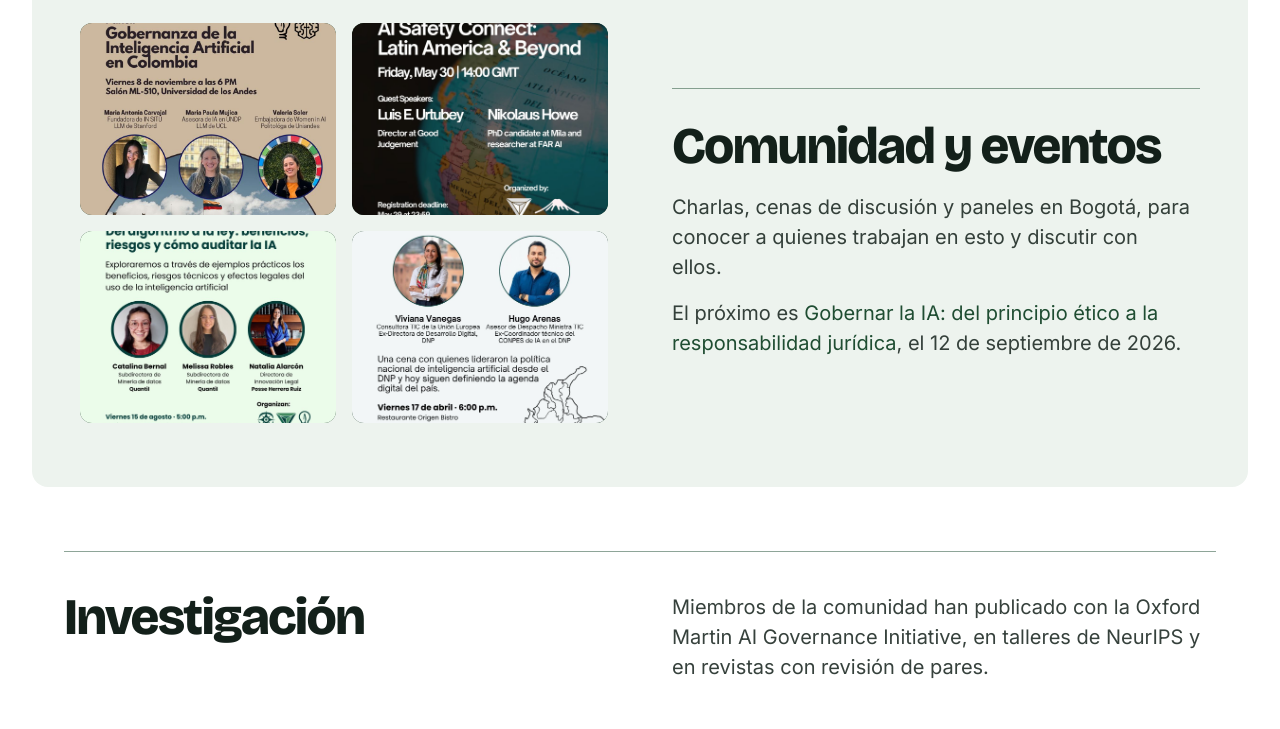
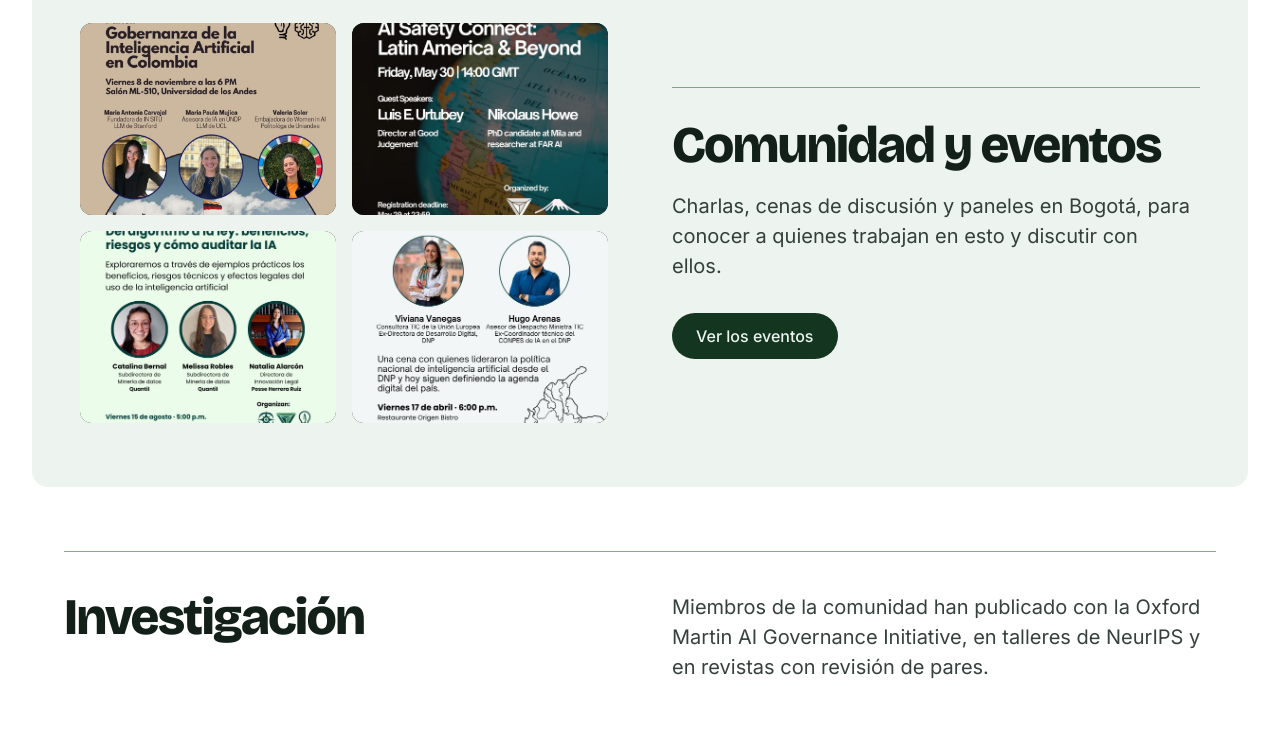
Before and after one commit to jgelves13/ai-safety-colombia-website, a Next.js app: page / in a window 1280 px wide. Shown: the part 1501-2230 px from the top of the page. Built offline with nearby package versions, Linux system fonts and the light colour scheme; no server answers.

Commit message:
portada: comunidad sin el próximo evento, con botón a eventos
Co-Authored-By: Claude Opus 5.5 <noreply@anthropic.com>
Claude-Session: https://claude.ai/code/session_01TFXdtWaRVdP3bB7DzXaGVk

```diff
--- a/components/portada.tsx
+++ b/components/portada.tsx
@@ -3,8 +3,7 @@ import CtaPanel from "./cta-panel";
 import Puntos, { type Patron } from "./puntos";
 import SiteFooter from "./site-footer";
 import SiteHeader from "./site-header";
-import { CTA_LINK, CTA_LINK_PRIMARY } from "./ui";
-import { cargarEventos, fechaLarga, partirEventos } from "@/lib/eventos";
+import { CTA_LINK, CTA_LINK_PRIMARY, CTA_LINK_VERDE } from "./ui";
 import { type Idioma, rutaEn } from "@/lib/idiomas";
 
 /* La portada, en los tres idiomas. La estructura es la de apartresearch.com
@@ -18,9 +17,6 @@ import { type Idioma, rutaEn } from "@/lib/idiomas";
 const WHATSAPP = "https://chat.whatsapp.com/KhjJqDNVviK3aX5S4q79EF";
 const AGENDAR = "https://cal.com/josegelves/meeting";
 
-/** Una frase con un enlace colgado del sustantivo: [antes, enlace, después]. */
-type ConEnlace = readonly [string, string, string];
-
 type Textos = {
   hero: { titulo: string; texto: string; programas: string; unete: string };
   aliados: string;
@@ -30,7 +26,7 @@ type Textos = {
     texto: string;
     tarjetas: { kicker: string; titulo: string; texto: string; enlaces: string[] }[];
   };
-  comunidad: { titulo: string; texto: string; proximo: (titulo: string, fecha: string) => ConEnlace; fotos: string[] };
+  comunidad: { titulo: string; texto: string; eventos: string; fotos: string[] };
   cierre: { titulo: string; texto: string; whatsapp: string; agendar: string; escribir: string };
 };
 
@@ -85,7 +81,7 @@ export const TEXTOS: Record<Idioma, Textos> = {
     comunidad: {
       titulo: "Comunidad y eventos",
       texto: "Charlas, cenas de discusión y paneles en Bogotá, para conocer a quienes trabajan en esto y discutir con ellos.",
-      proximo: (titulo, fecha) => ["El próximo es ", titulo, `, el ${fecha}.`],
+      eventos: "Ver los eventos",
       fotos: [
         "Panel sobre gobernanza de la IA en Colombia",
         "Encuentro AI Safety Connect LATAM",
@@ -151,7 +147,7 @@ export const TEXTOS: Record<Idioma, Textos> = {
     comunidad: {
       titulo: "Community and events",
       texto: "Talks, discussion dinners and panels in Bogotá, to meet the people working on this and argue with them.",
-      proximo: (titulo, fecha) => ["Next up is ", titulo, `, on ${fecha}.`],
+      eventos: "See the events",
       fotos: [
         "Panel on AI governance in Colombia",
         "AI Safety Connect LATAM gathering",
@@ -217,7 +213,7 @@ export const TEXTOS: Record<Idioma, Textos> = {
     comunidad: {
       titulo: "Comunidade e eventos",
       texto: "Palestras, jantares de discussão e painéis em Bogotá, para conhecer quem trabalha nisso e discutir com essas pessoas.",
-      proximo: (titulo, fecha) => ["O próximo é ", titulo, `, em ${fecha}.`],
+      eventos: "Ver os eventos",
       fotos: [
         "Painel sobre governança da IA na Colômbia",
         "Encontro AI Safety Connect LATAM",
@@ -279,27 +275,7 @@ const FOTOS = [
 ];
 
 const COLUMNA = "mx-auto w-full max-w-[1448px] px-8 md:px-16";
-const ENLACE = "text-aisc-forest transition-colors hover:text-aisc-coral";
 const ENLACE_SERIF = "text-display-4 md:text-display-4-lg transition-colors hover:text-aisc-coral";
-
-function Frase({ partes, href, externo = false }: { partes: ConEnlace; href: string; externo?: boolean }) {
-  const [antes, enlace, despues] = partes;
-  return (
-    <>
-      {antes}
-      {externo ? (
-        <a className={ENLACE} href={href} target="_blank" rel="noopener noreferrer">
-          {enlace}
-        </a>
-      ) : (
-        <Link className={ENLACE} href={href}>
-          {enlace}
-        </Link>
-      )}
-      {despues}
-    </>
-  );
-}
 
 /** El encabezado de sección de aisafety.sg: filete arriba, título a la izquierda, texto a la derecha. */
 function Cabecera({ titulo, children }: { titulo: string; children: React.ReactNode }) {
@@ -311,11 +287,9 @@ function Cabecera({ titulo, children }: { titulo: string; children: React.ReactN
   );
 }
 
-export default async function Portada({ idioma }: { idioma: Idioma }) {
+export default function Portada({ idioma }: { idioma: Idioma }) {
   const t = TEXTOS[idioma];
   const ruta = (r: string) => rutaEn(idioma, r);
-  const { proximos } = partirEventos(await cargarEventos());
-  const proximo = proximos[0];
 
   return (
     <main className="aisc-page flex flex-col">
@@ -411,15 +385,9 @@ export default async function Portada({ idioma }: { idioma: Idioma }) {
             <div className="border-t border-aisc-forest/50 pt-8">
               <h2 className="text-display-2 md:text-display-2-lg text-balance">{t.comunidad.titulo}</h2>
               <p className="text-body md:text-body-lg mt-5 max-w-[520px] text-aisc-ink/85">{t.comunidad.texto}</p>
-              {proximo ? (
-                <p className="text-body md:text-body-lg mt-4 max-w-[520px] text-aisc-ink/85">
-                  <Frase
-                    partes={t.comunidad.proximo(proximo.titulo, fechaLarga(proximo.inicio, idioma))}
-                    href={proximo.url ?? ruta("/eventos")}
-                    externo={Boolean(proximo.url)}
-                  />
-                </p>
-              ) : null}
+              <Link className={`${CTA_LINK_VERDE} mt-8`} href={ruta("/eventos")}>
+                {t.comunidad.eventos}
+              </Link>
             </div>
           </div>
         </div>
--- a/components/ui.ts
+++ b/components/ui.ts
@@ -8,6 +8,8 @@ const CTA_BUTTON =
   "inline-flex min-h-[46px] shrink-0 items-center justify-center rounded-full px-6 text-center transition-colors outline-none select-none focus-visible:outline-2 focus-visible:outline-offset-[3px] focus-visible:outline-aisc-sand text-body-sm font-medium";
 export const CTA_LINK_PRIMARY = `${CTA_BUTTON} bg-aisc-coral text-aisc-cream hover:bg-aisc-coral/85`;
 export const CTA_LINK = `${CTA_BUTTON} border border-aisc-sand/45 text-aisc-sand hover:border-aisc-sand hover:bg-aisc-sand hover:text-aisc-forest-deep`;
+/** el lleno sobre papel claro: verde oscuro, para no gastar el coral */
+export const CTA_LINK_VERDE = `${CTA_BUTTON} bg-aisc-forest-deep text-aisc-sand hover:bg-aisc-night`;
 
 /** the "Learn More" affordance inside program cards, which take their colour
     from the card rather than the panel */
```
